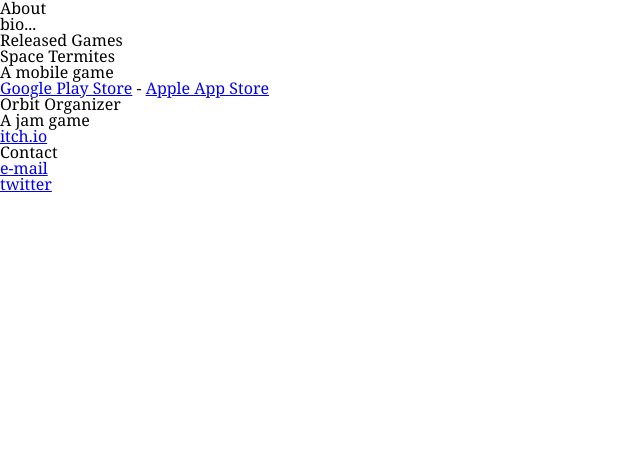
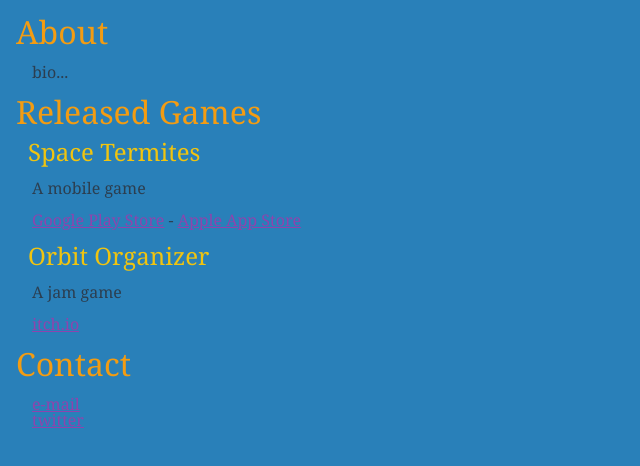
Before and after one commit to mnkuran/mnkuran.github.io, a plain HTML site: page index.html in a window 1280 px wide. Shown: the whole page, without its empty margins (0-640 px from the left). Drawn offline with Linux system fonts and the light colour scheme.

Commit message:
Update main.css
Added style

```diff
--- a/main.css
+++ b/main.css
@@ -47,3 +47,39 @@
 	border-collapse: collapse;
 	border-spacing: 0;
 }
+
+body {
+  padding: 1em;
+  background-color: #2980b9;
+}
+h2 {
+  font-size: 2em;
+  color: #f39c12;
+}
+h3 {
+  font-size: 1.5em;
+  margin: 0.5em;
+  color: #f1c40f;
+}
+p {
+  margin: 1em;
+  color: #2c3e50;
+}
+ul {
+  margin: 1em;
+}
+a {
+  color: #8e44ad;
+}
+a:link {
+  color: #8e44ad;
+}
+a:visited {
+  color: #8e44ad;
+}
+a:hover {
+  color: #8e44ad;
+}
+a:active {
+  color: #8e44ad;
+}
```
